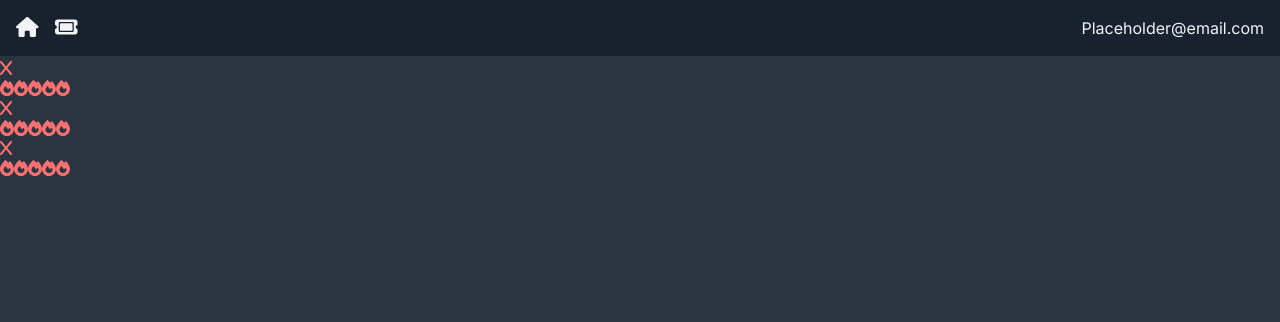
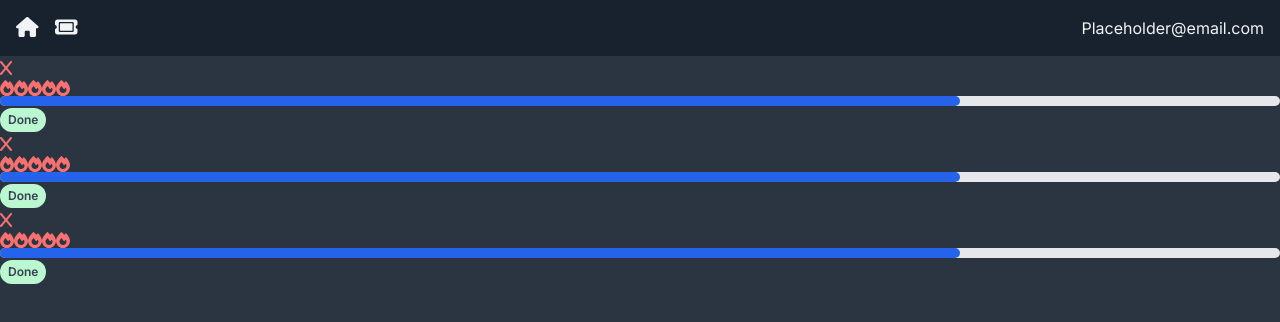
Before and after one commit to TJGit11/ticketing-application, a Next.js app: page / in a window 1280 px wide. Shown: the top 322 px of the page. Built offline with nearby package versions, Linux system fonts and the light colour scheme.

Commit message:
created statusdisplay

```diff
--- /dev/null
+++ b/app/(components)/StatusDisplay.jsx
@@ -0,0 +1,11 @@
+import React from "react";
+
+const StatusDisplay = () => {
+  return (
+    <span className="inline-block rounded-full px-2 py-1 text-xs font-semibold text-gray-700 bg-green-200">
+      Done
+    </span>
+  );
+};
+
+export default StatusDisplay;
--- a/app/(components)/TicketCard.jsx
+++ b/app/(components)/TicketCard.jsx
@@ -1,11 +1,15 @@
 import DeleteBlock from "./DeleteBlock";
 import PriorityDisplay from "./PriorityDisplay";
+import ProgressDisplay from "./ProgressDisplay";
+import StatusDisplay from "./StatusDisplay";
 
 const TicketCard = () => {
   return (
     <div>
       <DeleteBlock />
       <PriorityDisplay />
+      <ProgressDisplay />
+      <StatusDisplay />
     </div>
   );
 };
```
